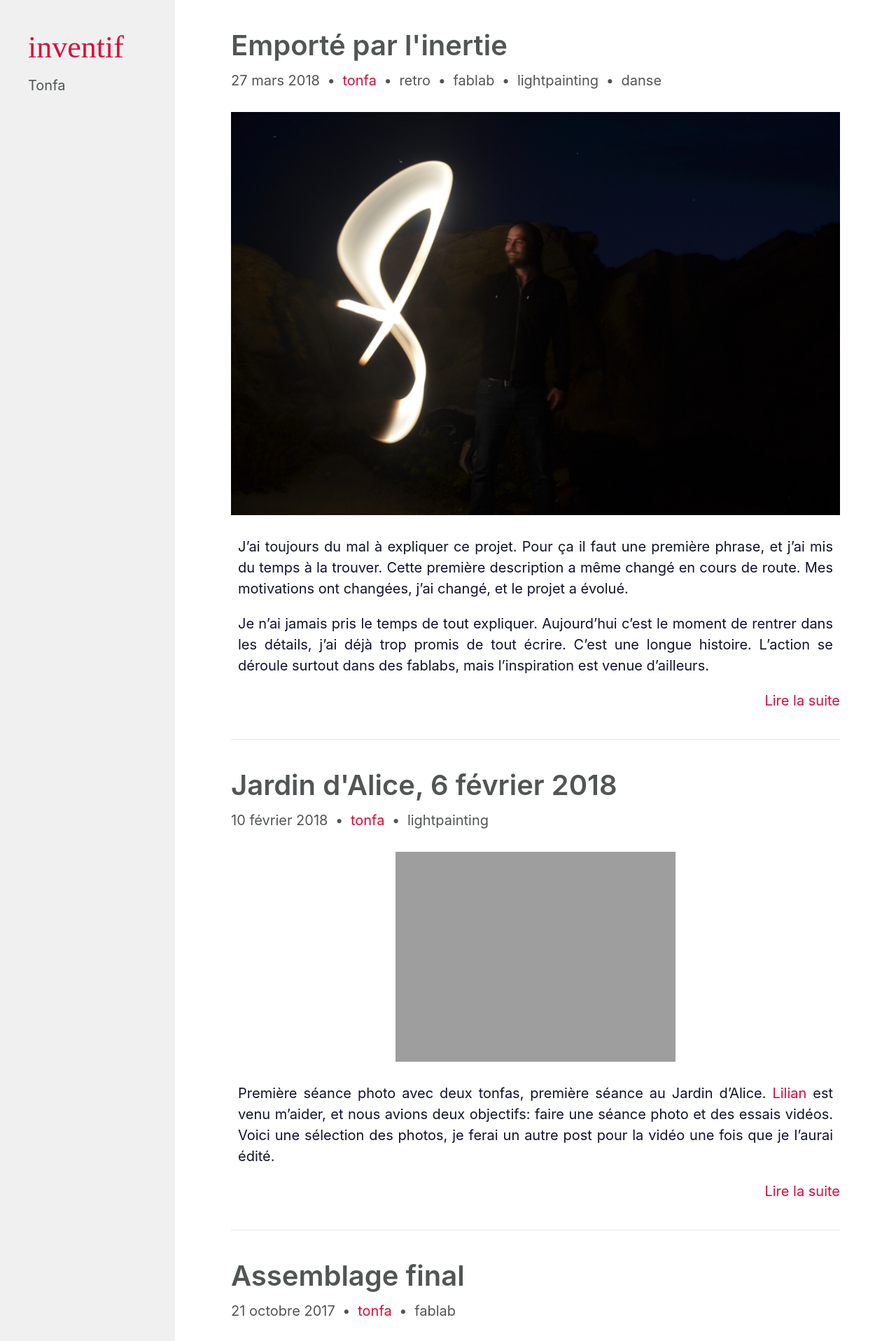
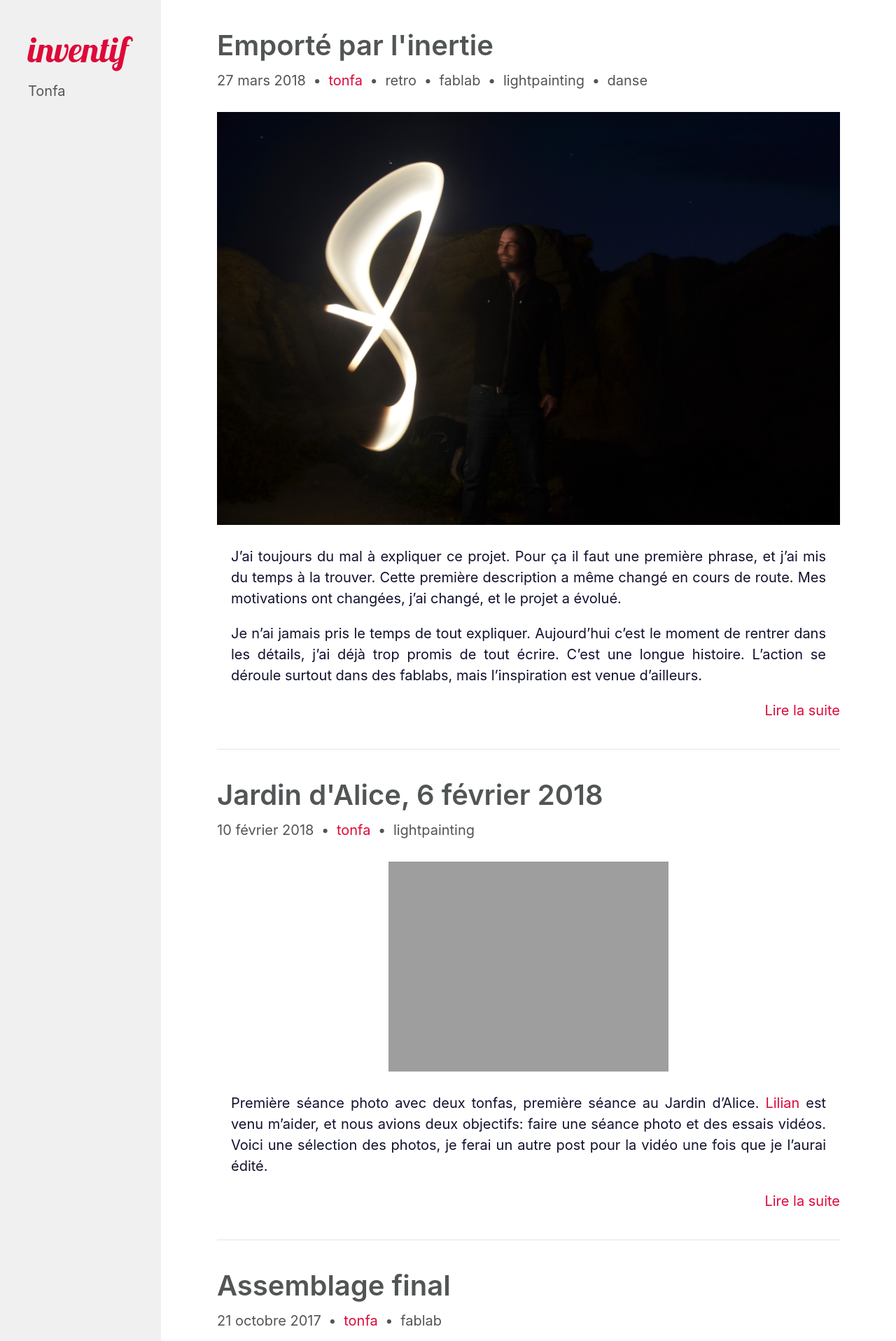
Before and after one commit to Ruff9/inventif, a Jekyll site: the page built from index.html, in a window 1280 px wide. Shown: the top 1916 px of the page at 70% size. Built offline with Jekyll 4.4.1, drawn with Linux system fonts in a browser that asks for light colours; the list of posts is cut into pages by our own code.

Commit message:
change title font

```diff
--- a/_config.yml
+++ b/_config.yml
@@ -11,7 +11,7 @@ title: inventif
 email: remy.maucourt@yahoo.fr
 description: >
   Expérimentations
-baseurl: /
+baseurl: ''
 url: "http://www.inventif.fr"
 
 github_page: https://github.com/Ruff9
--- a/_sass/_variables.scss
+++ b/_sass/_variables.scss
@@ -45,7 +45,7 @@ $padding-v: 1em !default;
 $padding-h: 1.5em !default;
 $heading-spacing: 0.5rem !default;
 $section-spacing: 2rem !default;
-$sidebar-width: 250px;
+$sidebar-width: 230px;
 
 $large-breakpoint: 80rem !default;
 $medium-breakpoint: 49rem !default;
--- /dev/null
+++ b/_sass/fonts.scss
@@ -0,0 +1,8 @@
+@font-face {
+  font-family: 'lobster';
+  src: url('../fonts/lobster_1.3-webfont.woff2') format('woff2'),
+       url('../fonts/lobster.otf') format('truetype'),
+       url('../fonts/lobster_1.3-webfont.woff') format('woff');
+  font-weight: normal;
+  font-style: normal;
+}
--- a/_sass/hydeout/_layout.scss
+++ b/_sass/hydeout/_layout.scss
@@ -83,7 +83,7 @@ body {
 }
 
 .site-title {
-  font-family: "Merriweather", serif;
+  font-family: 'lobster', sans-serif;
   font-weight: normal;
   font-size: $large-font-size;
   color:$primary-color;
@@ -95,7 +95,7 @@ body {
   .back-arrow { margin-right: 0.5rem; }
 
   @media (min-width: $medium-breakpoint) {
-    font-size: 2.2em;
+    font-size: 2.5em;
 
     .back-arrow { display: none; }
   }
@@ -179,7 +179,7 @@ body {
     color: $primary-color;
 
     @media (min-width: $medium-breakpoint) {
-      font-size: 2.2em;
+      font-size: 2.5em;
     }
   }
 
--- a/_sass/main.scss
+++ b/_sass/main.scss
@@ -4,6 +4,7 @@
 */
 
 @import "variables";
+@import "fonts";
 @import "mixins";
 @import "forms";
 @import "modal";
```
Also changed, not shown: assets/fonts/Lobster_1.3.otf (added), assets/fonts/lobster_1.3-webfont.woff (added), assets/fonts/lobster_1.3-webfont.woff2 (added).
